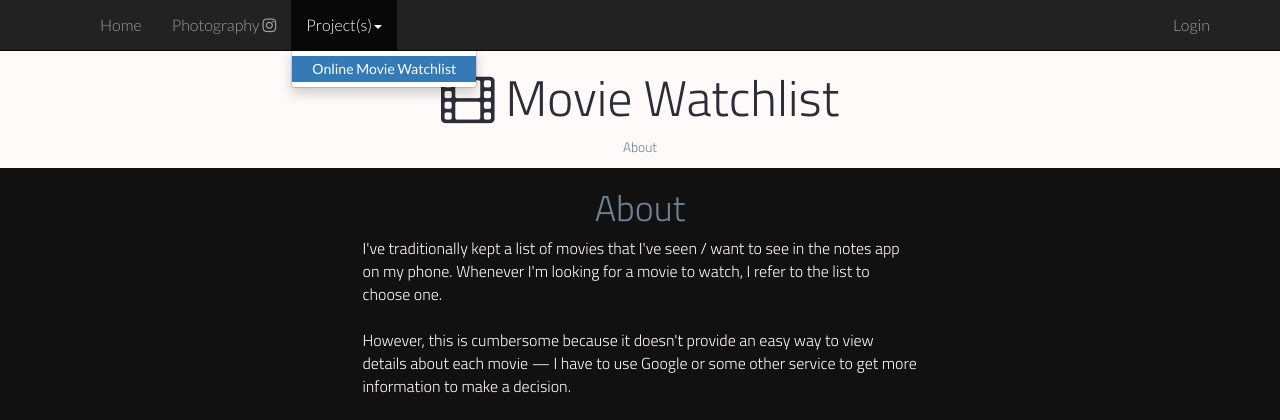
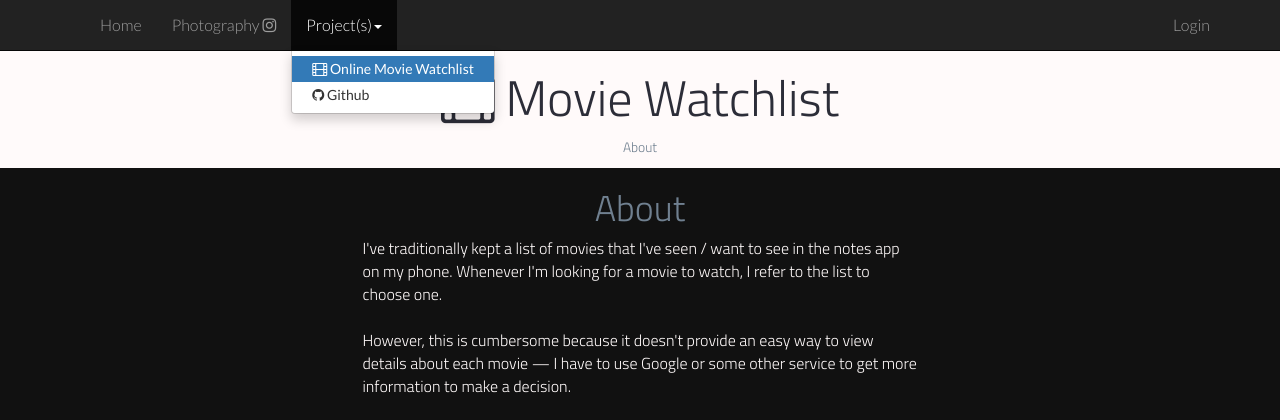
Before and after one commit to thomas2711/movie-watchlist, a Django app: template templates/movies/about.html in a window 1280 px wide, after a click on "Project(s)". Shown: the top 420 px of the page. Run offline with Django 3.2, Linux system fonts and the light colour scheme; the template is opened without the code that fills it, so the values that code supplies are empty; some libraries are stand-ins or nearby versions.

Commit message:
Added github link to projects dropdown

```diff
--- a/templates/movies/index.html
+++ b/templates/movies/index.html
@@ -44,7 +44,8 @@
 					<li class="dropdown active">
 						<a href="#" class="dropdown-toggle" data-toggle="dropdown" role="button" aria-haspopup="true" aria-expanded="false">Project(s)<span class="caret"></span></a>
 						<ul class="dropdown-menu">
-							<li class="active"><a href="{% url 'movies:index' %}">Online Movie Watchlist</a></li>
+							<li class="active"><a href="{% url 'movies:index' %}"><i class="fa fa-film" aria-hidden="true"></i> Online Movie Watchlist</a></li>
+							<li><a href="https://github.com/thomas2711/" target="_blank"><i class="fa fa-github"></i> Github</a></li>
 						</ul>
 					</li>
 				</ul>
```
